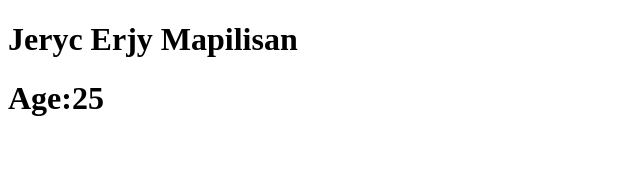
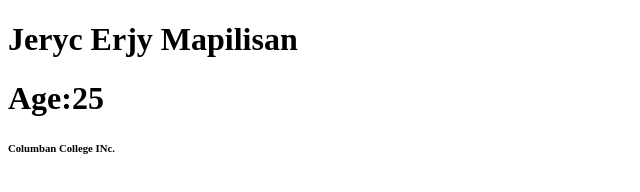
Before and after one commit to jeryc0606/Portfolio, a plain HTML site: page index.html in a window 1280 px wide. Shown: the full height of the page, 0-640 px from the left. Drawn offline with Linux system fonts and the light colour scheme.

Commit message:
add new information

```diff
--- a/index.html
+++ b/index.html
@@ -8,5 +8,6 @@
 <body>
     <h1>Jeryc Erjy Mapilisan</h1>
     <h1>Age:25</h1>
+    <h6>Columban College INc.</h6>
 </body>
 </html>
```
